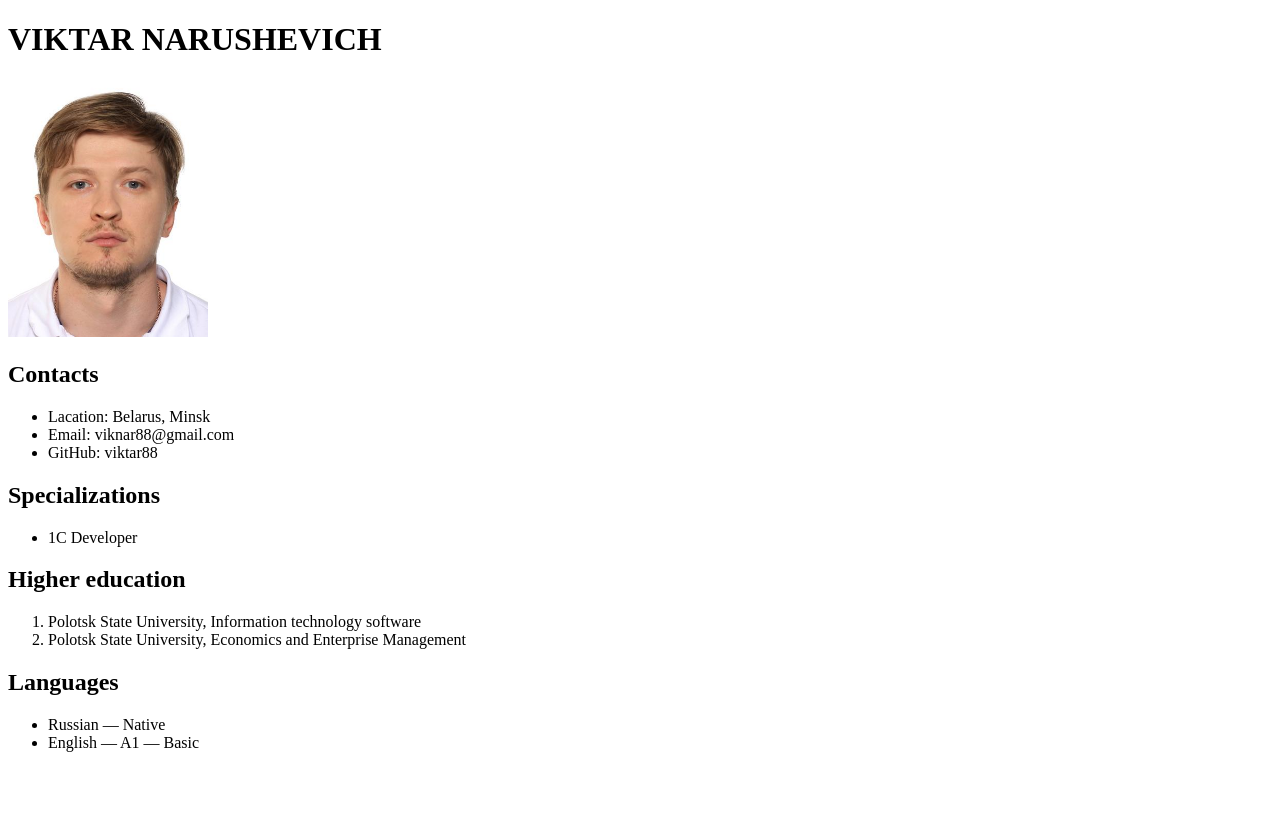
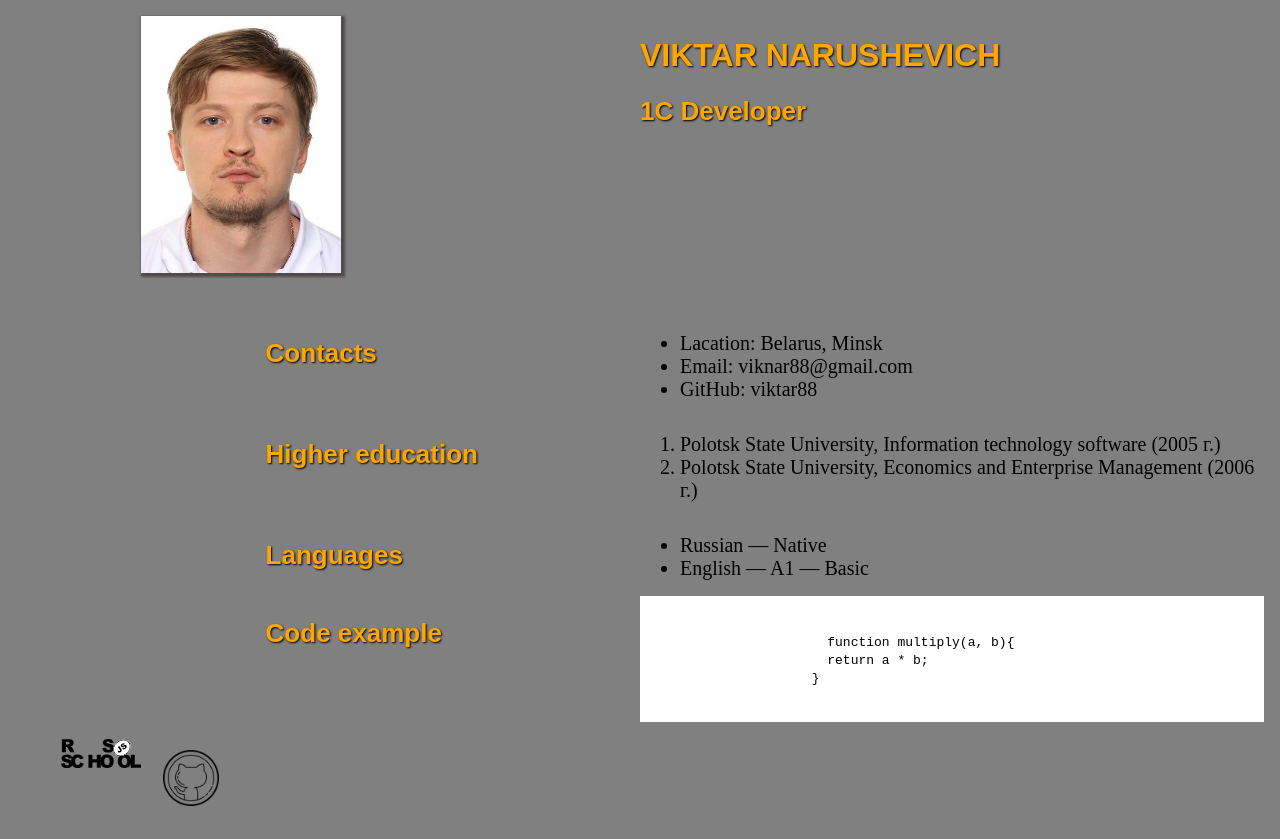
Before and after one commit to viktar88/rsschool-cv, a plain HTML site: page index.html in a window 1280 px wide. Before the commit the page ends 800 px from the top, so only its background shows below. Drawn offline with Linux system fonts and the light colour scheme.

Commit message:
docs: update cv-html

```diff
--- a/css/style.css
+++ b/css/style.css
@@ -0,0 +1,72 @@
+h1, h2, h3, h4 {
+    color: orange;
+    font-family: Arial, Helvetica, sans-serif;
+    text-shadow:1px 1px 2px black;
+}
+h1 {
+    font-size: 32px;
+}
+h2 {
+    font-size: 26px;
+}
+h3 {
+    font-size: 20px;
+}
+li {
+    color:black;
+    font-size: 20px;
+}
+body {
+    margin: 1em;
+    background-color: grey;
+}
+.header {
+    width: 100%;
+    height: 300px;
+}
+.header-left {
+    width: 50%;
+    float: left;
+}
+.header-right {
+    width: 50%;
+    float: right;
+}
+.contacts, .education, .languages, .code {
+    width: 100%;
+    overflow: auto;
+}
+.contacts-left, .education-left, .languages-left, .code-left {
+    width: 50%;
+    float: left;
+    position: relative;
+    left: 20%;
+}
+.contacts-right, .education-right, .languages-right, .code-right {
+    width: 50%;
+    float: right;
+}
+.code-right {
+    white-space: pre;
+    background-color:white;
+    text-align: left;
+}
+.foto {
+    height: 257px;
+    width: 200px;
+    margin: 0;
+    position: relative;
+    left: 20%;
+    box-shadow: 2px 2px 2px 2px rgba(32, 23, 23, 0.5)
+}
+.nav_img, .github_img {
+width: 80px;
+}
+
+.link {
+    list-style: none;
+    display: flex;
+}
+.link li {
+    margin: 0 5px;
+}
--- a/index.html
+++ b/index.html
@@ -5,30 +5,87 @@
     <meta http-equiv="X-UA-Compatible" content="IE=edge">
     <meta name="viewport" content="width=device-width, initial-scale=1.0">
     <title>CV</title>
-    <link rel="stylesheet" href="style.css">
+    <link rel="stylesheet" href="./css/style.css">
 </head>
 <body>
+    <header class="header">
+        <div class="header-left">
+            <img src="./img/foto.jpeg" alt="foto" class= "foto">
+        </div>
+        <div class="header-right">
             <h1>VIKTAR NARUSHEVICH</h1>
-<img src="./img/foto.jpeg" alt="foto" height="257" width="200">
+            <h2>1C Developer</h2>
+        </div>
+    </header>
+    <main>
+        <section>
+            <div class="contacts">
+                <div class="contacts-left">
                     <h2>Contacts</h2>
+                </div>
+                <div class="contacts-right">
                     <ul>
                         <li>Lacation: Belarus, Minsk</li>
                         <li>Email: viknar88@gmail.com</li>
                         <li>GitHub: viktar88</li>
                     </ul>
-<h2>Specializations</h2>
-<ul>
-    <li>1C Developer</li>
-</ul>
+                </div>
+            </div>
+        </section>
+       <section>
+        <div class="education">
+            <div class="education-left">
                 <h2>Higher education</h2>
+            </div>
+            <div class="education-right">
                 <ol>
-    <li>Polotsk State University, Information technology software</li>
-    <li>Polotsk State University, Economics and Enterprise Management</li>
+                    <li>Polotsk State University, Information technology software (2005 г.)</li>
+                    <li>Polotsk State University, Economics and Enterprise Management (2006 г.)</li>
                 </ol>
+            </div>
+        </div>
+       </section>
+        <section>
+            <div class="languages">
+                <div class="languages-left">
                     <h2>Languages</h2>
+                </div>
+                <div class="languages-right">
                     <ul>
                         <li>Russian — Native</li>
                         <li>English — A1 — Basic</li>
                     </ul>
+                </div>
+            </div>
+        </section>
+        <section>
+            <div class="code">
+                <div class="code-left">
+                    <h2>Code example</h2>
+                </div>
+                <div class="code-right">
+                    <code>
+                        function multiply(a, b){
+                        return a * b;
+                      }
+                    </code>
+                </div>
+            </div>
+        </section>
+    </main>
+    <footer>
+        <div>
+            <nav>
+                <ul class="link">
+                    <li>
+                        <a href="https://rs.school/js/"><img src="/rsschool-cv/img/rs_school_js.svg" title="JS/rsschool" class="nav_img"></a>
+                    </li>
+                    <li>
+                        <a href="https://github.com/viktar88/" title="GitHub" class="github"> <img src="/rsschool-cv/img/github.png" alt="github" class="github_img"></a>
+                    </li>
+                </ul>
+            </nav>
+        </div>
+    </footer>
 </body>
 </html>
```
Also changed, not shown: img/github.png (added), img/rs_school_js.svg (added). Lines whose indentation alone changed are shown as unchanged.
